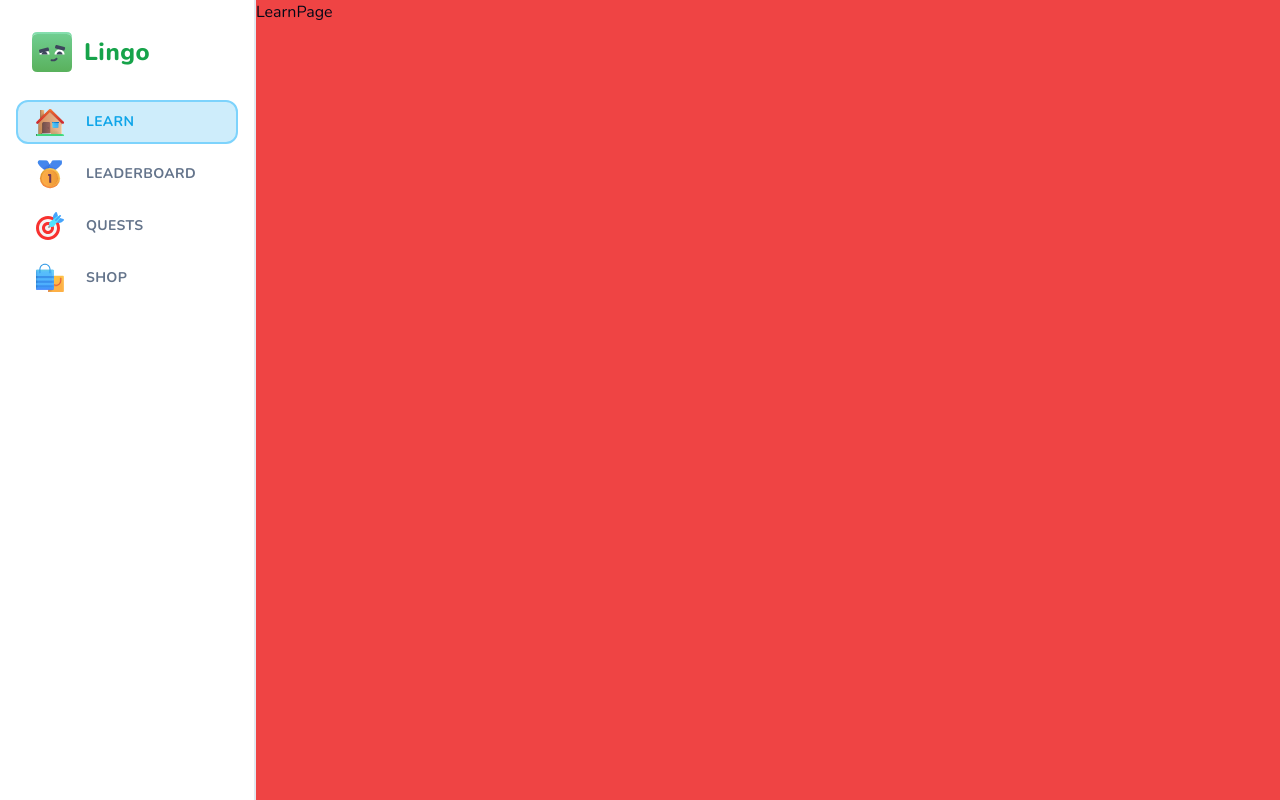
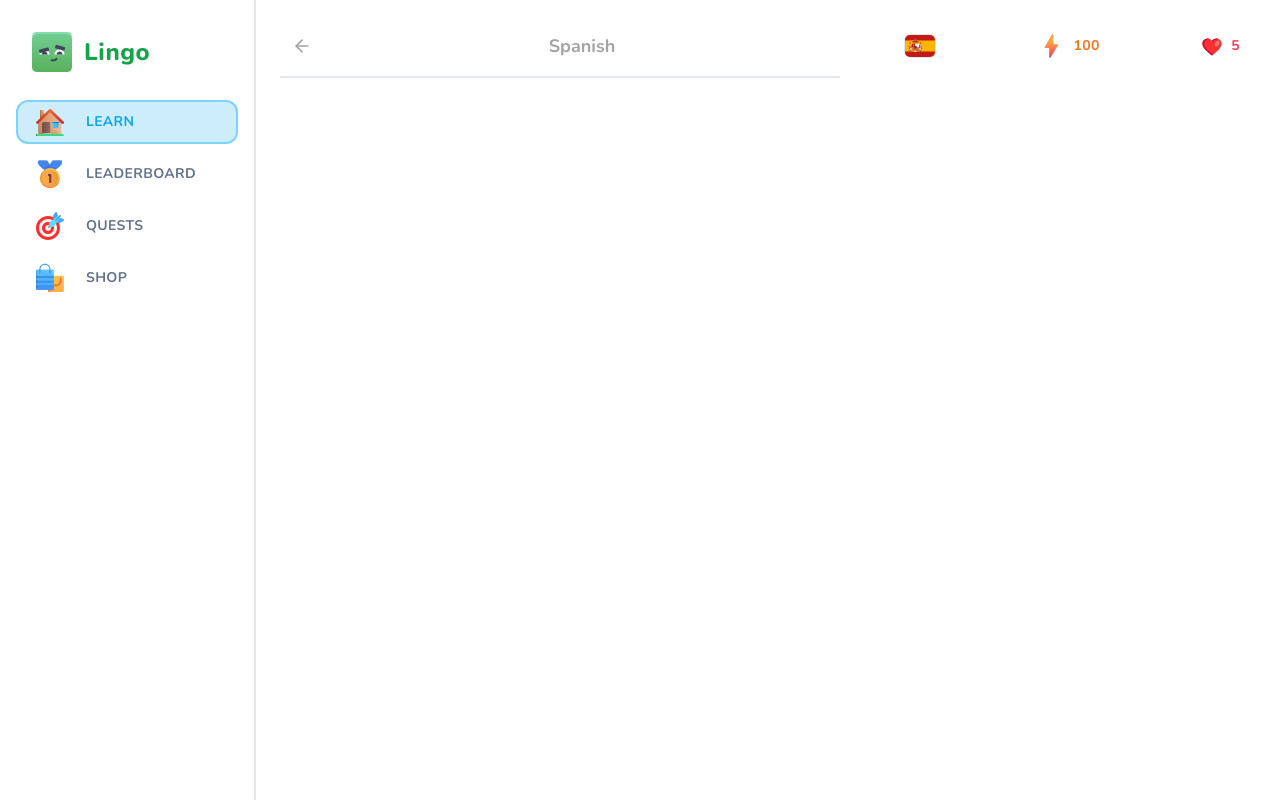
Before and after one commit to prathibha97/Lingo, a Next.js app: page /learn in a window 1280 px wide. Built offline with nearby package versions, Linux system fonts and the light colour scheme.

Commit message:
add feed wrappers

```diff
--- a/app/(main)/layout.tsx
+++ b/app/(main)/layout.tsx
@@ -11,7 +11,7 @@
       <MobileHeader />
       <Sidebar className='hidden lg:flex' />
       <main className='lg:pl-[256px] h-full pt-[50px] lg:pt-0'>
-        <div className='bg-red-500 h-full'>{children}</div>
+        <div className='max-w-[1056px] mx-auto pt-6 h-full'>{children}</div>
       </main>
     </>
   );
--- /dev/null
+++ b/app/(main)/learn/header.tsx
@@ -0,0 +1,20 @@
+import { Button } from '@/components/ui/button';
+import { ArrowLeft } from 'lucide-react';
+import Link from 'next/link';
+
+type Props = {
+  title: string;
+};
+export const Header = ({ title }: Props) => {
+  return (
+    <div className='sticky top-0 bg-white pb-3 lg:pt-[28px] lg:mt-[-28px] flex items-center justify-between border-b-2 mb-5 text-neutral-400 lg:z-50'>
+      <Link href='/courses'>
+        <Button variant='ghost' size='sm'>
+          <ArrowLeft className='h-5 w-5 stroke-2 text-neutral-400' />
+        </Button>
+      </Link>
+      <h1 className='font-bold text-lg'>{title}</h1>
+      <div></div>
+    </div>
+  );
+};
--- a/app/(main)/learn/page.tsx
+++ b/app/(main)/learn/page.tsx
@@ -1,5 +1,24 @@
+import { FeedWrapper } from '@/components/feed-wrapper';
+import { StickyWrapper } from '@/components/sticky-wrapper';
+import { UserProgress } from '@/components/user-progress';
+import { Header } from './header';
+
 const LearnPage = () => {
-  return <div>LearnPage</div>;
+  return (
+    <div className='flex flex-row-reverse gap-[48px] px-6'>
+      <StickyWrapper>
+        <UserProgress
+          activeCourse={{ title: 'Spanish', imageSrc: '/es.svg' }}
+          hearts={5}
+          points={100}
+          hasActiveSubscription={false}
+        />
+      </StickyWrapper>
+      <FeedWrapper>
+        <Header title='Spanish' />
+      </FeedWrapper>
+    </div>
+  );
 };
 
 export default LearnPage;
--- /dev/null
+++ b/components/feed-wrapper.tsx
@@ -0,0 +1,10 @@
+type Props = {
+  children: React.ReactNode;
+};
+export const FeedWrapper = ({ children }: Props) => {
+  return (
+      <div className='flex-1 relative top-0 pb-10'>
+        {children}
+      </div>
+  );
+};
--- /dev/null
+++ b/components/sticky-wrapper.tsx
@@ -0,0 +1,12 @@
+type Props = {
+  children: React.ReactNode;
+};
+export const StickyWrapper = ({ children }: Props) => {
+  return (
+    <div className='hidden lg:block w-[368px] sticky self-end bottom-6'>
+      <div className='min-h-[calc(100vh-48px)] sticky top-6 flex flex-col gap-y-4'>
+        {children}
+      </div>
+    </div>
+  );
+};
--- /dev/null
+++ b/components/user-progress.tsx
@@ -0,0 +1,61 @@
+import { Button } from '@/components/ui/button';
+import { Infinity } from 'lucide-react';
+import Image from 'next/image';
+import Link from 'next/link';
+
+type Props = {
+  activeCourse: { imageSrc: string; title: string };
+  hearts: number;
+  points: number;
+  hasActiveSubscription: boolean;
+};
+export const UserProgress = ({
+  activeCourse,
+  hasActiveSubscription,
+  hearts,
+  points,
+}: Props) => {
+  return (
+    <div className='flex items-center justify-between gap-x-2 w-full'>
+      <Link href='/courses'>
+        <Button variant='ghost'>
+          <Image
+            src={activeCourse.imageSrc}
+            alt={activeCourse.title}
+            className='rounded-md border'
+            height={32}
+            width={32}
+          />
+        </Button>
+      </Link>
+      <Link href='/shop'>
+        <Button variant='ghost' className='text-orange-500'>
+          <Image
+            src='/points.svg'
+            height={28}
+            width={28}
+            alt='Points'
+            className='mr-2'
+          />
+          {points}
+        </Button>
+      </Link>
+      <Link href='/shop'>
+        <Button variant='ghost' className='text-rose-500'>
+          <Image
+            src='/heart.svg'
+            height={22}
+            width={22}
+            alt='Hearts'
+            className='mr-2'
+          />
+          {hasActiveSubscription ? (
+            <Infinity className='h-4 w-4 stroke=[3]' />
+          ) : (
+            hearts
+          )}
+        </Button>
+      </Link>
+    </div>
+  );
+};
```
